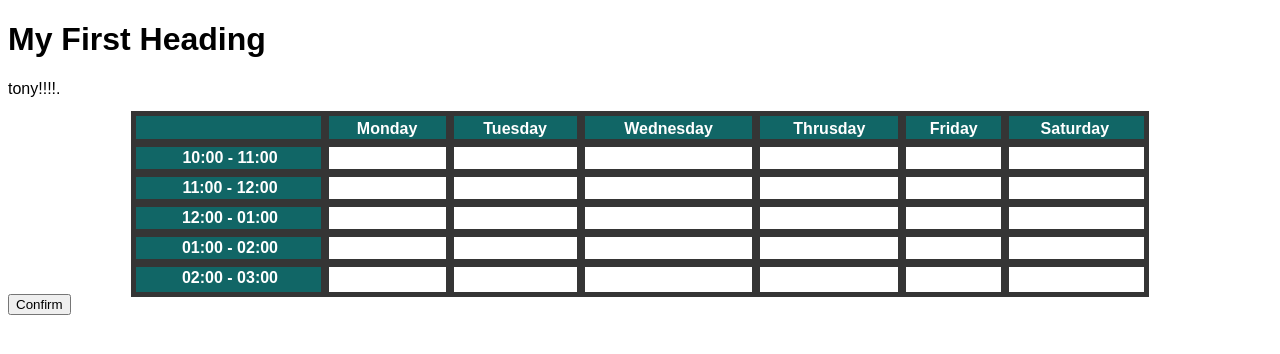
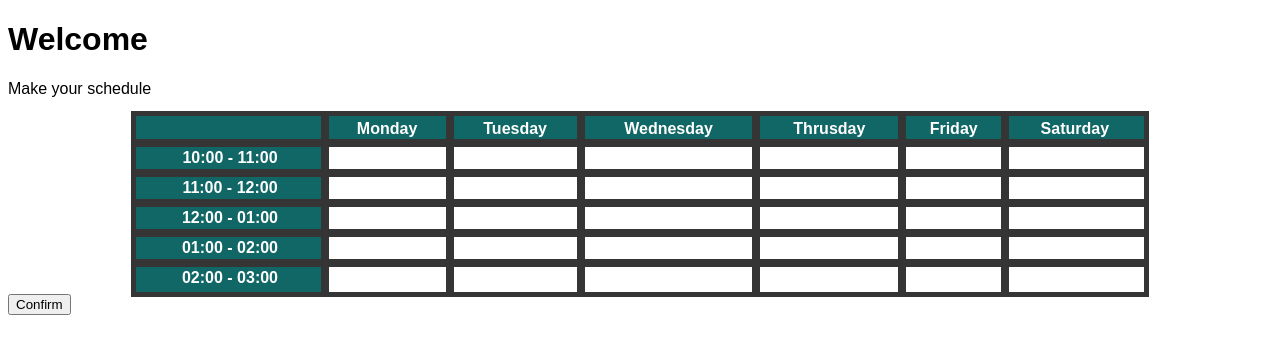
Before and after one commit to emschorsch/sports-schedule, a plain HTML site: page index.html in a window 1280 px wide. Drawn offline with Linux system fonts and the light colour scheme.

Commit message:
changed words

```diff
--- a/index.html
+++ b/index.html
@@ -48,9 +48,9 @@ function confirm() {
 
 <body>
 
-<h1>My First Heading</h1>
+<h1>Welcome</h1>
 
-<p>tony!!!!.</p>
+<p>Make your schedule</p>
 
     <table id="schedule" width="80%" align="center" contenteditable="true" >
     <tbody>
```
